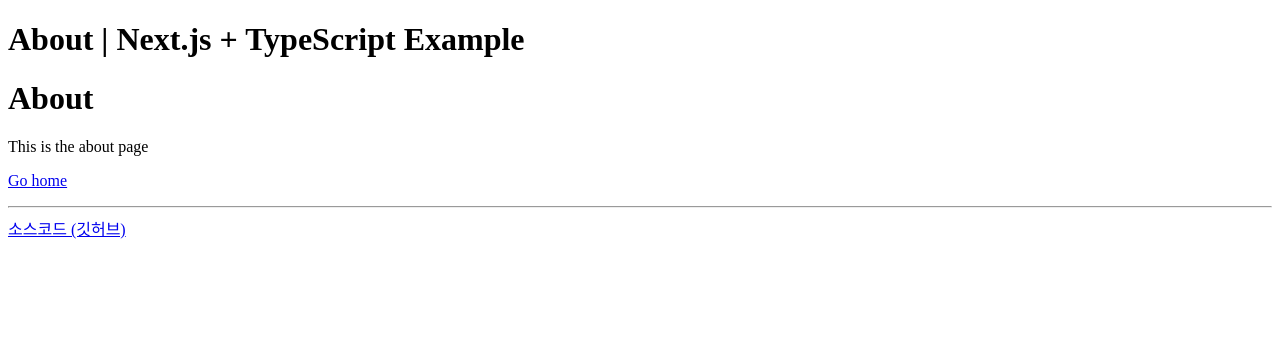
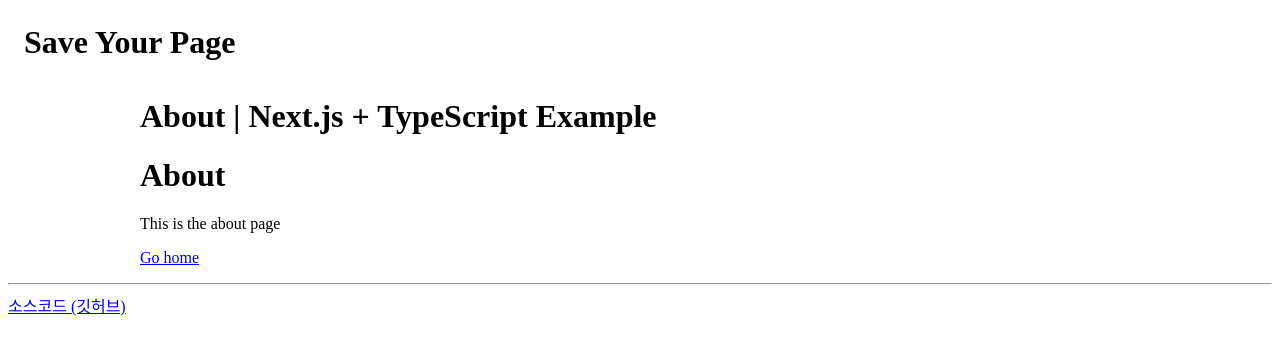
Before and after one commit to kimjson/syp, a Next.js app: page /about in a window 1280 px wide. Shown: the top 354 px of the page. Built offline with nearby package versions, Linux system fonts and the light colour scheme; no server answers.

Commit message:
페이지 리스트 컴포넌트 스타일 수정

```diff
--- /dev/null
+++ b/components/Container.styled.tsx
@@ -0,0 +1,6 @@
+import styled from '@emotion/styled';
+
+export default styled.div`
+  width: 1000px;
+  margin: 1em auto;
+`;
--- a/components/Layout.tsx
+++ b/components/Layout.tsx
@@ -1,8 +1,29 @@
 import React, { ReactNode } from 'react'
 import Head from 'next/head'
 import { signIn, signOut, useSession } from 'next-auth/client'
+import styled from '@emotion/styled';
 
 import useMounted from '@/hooks/useMounted';
+import Container from '@/components/Container.styled';
+
+const SpaceBetween = styled.div`
+  display: flex;
+  justify-content: space-between;
+`;
+
+const VerticalCenter = styled.div`
+  display: flex;
+  align-items: center;
+`;
+
+const Header = styled.header`
+  padding: 1em;
+`;
+
+const SlimH1 = styled.h1`
+  margin: 0;
+`;
+
 
 type Props = {
   children?: ReactNode
@@ -24,19 +45,24 @@
         <meta charSet="utf-8" />
         <meta name="viewport" content="initial-scale=1.0, width=device-width" />
       </Head>
-      <header>
+      <Header>
+        <SpaceBetween>
+          <SlimH1>Save Your Page</SlimH1>
           {session && (
-        <div>
+            <VerticalCenter>
               <span>{session.user.email}&nbsp;</span>
               <a href="/api/auth/signout" onClick={(e) => {
                 e.preventDefault()
                 signOut()
               }}>로그아웃</a>
-        </div>
+            </VerticalCenter>
           )}
-      </header>
+        </SpaceBetween>
+      </Header>
+      <Container>
         <h1>{title}</h1>
         {children}
+      </Container>
       <footer>
         <hr />
         <a href="https://github.com/sorrykim/syp">소스코드 (깃허브)</a>
--- /dev/null
+++ b/interfaces/page.ts
@@ -0,0 +1,5 @@
+import Page_ from '@/entity/page';
+
+type Page = Pick<Page_, 'title' | 'url' | 'description' | 'date'>
+
+export default Page;
--- a/pages/index.tsx
+++ b/pages/index.tsx
@@ -1,8 +1,11 @@
 import Layout from '@/components/Layout';
+import Pages from '@/components/Pages';
 
 const IndexPage = () => {
   return (
-    <Layout title="페이지들" />
+    <Layout title="페이지들">
+      <Pages />
+    </Layout>
   )
 }
 
```
Also changed, not shown: components/BlockLink.styled.tsx (added, +7 -0 lines), components/Pages.tsx (added, +45 -0 lines), hooks/swr/pages.ts (+11 -1 lines). Lines whose indentation alone changed are shown as unchanged.
